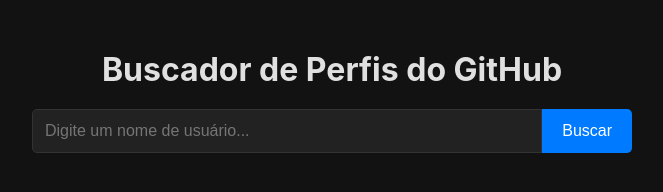
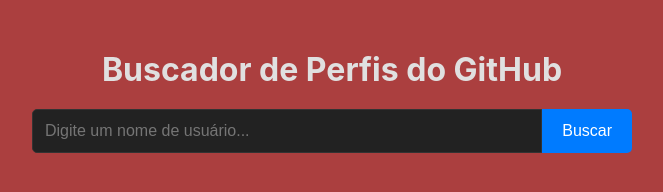
Before and after one commit to carloshenri1/Buscador_de_Perfil_GitHub, a plain HTML site: page index.html in a window 1280 px wide. Shown: the whole page, without its empty margins (308-971 px from the left). Drawn offline with Linux system fonts and the light colour scheme.

Commit message:
Add files via upload

```diff
--- a/style.css
+++ b/style.css
@@ -16,7 +16,7 @@ body {
 
     font-family: -apple-system, BlinkMacSystemFont, 'Segoe UI', Roboto, Helvetica, Arial, sans-serif;
 
-    background-color: #121212;
+    background-color: #ab3f3f;
 
     color: #e0e0e0;
 
```
